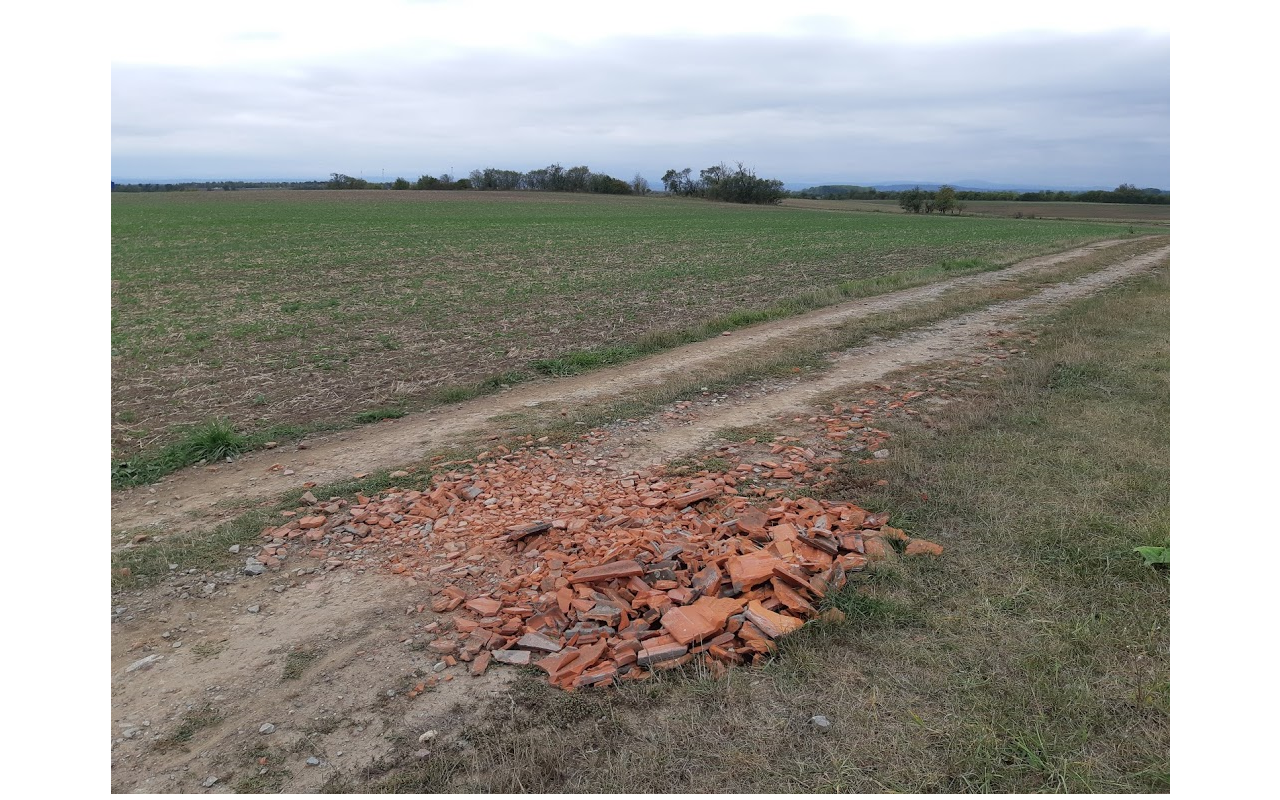
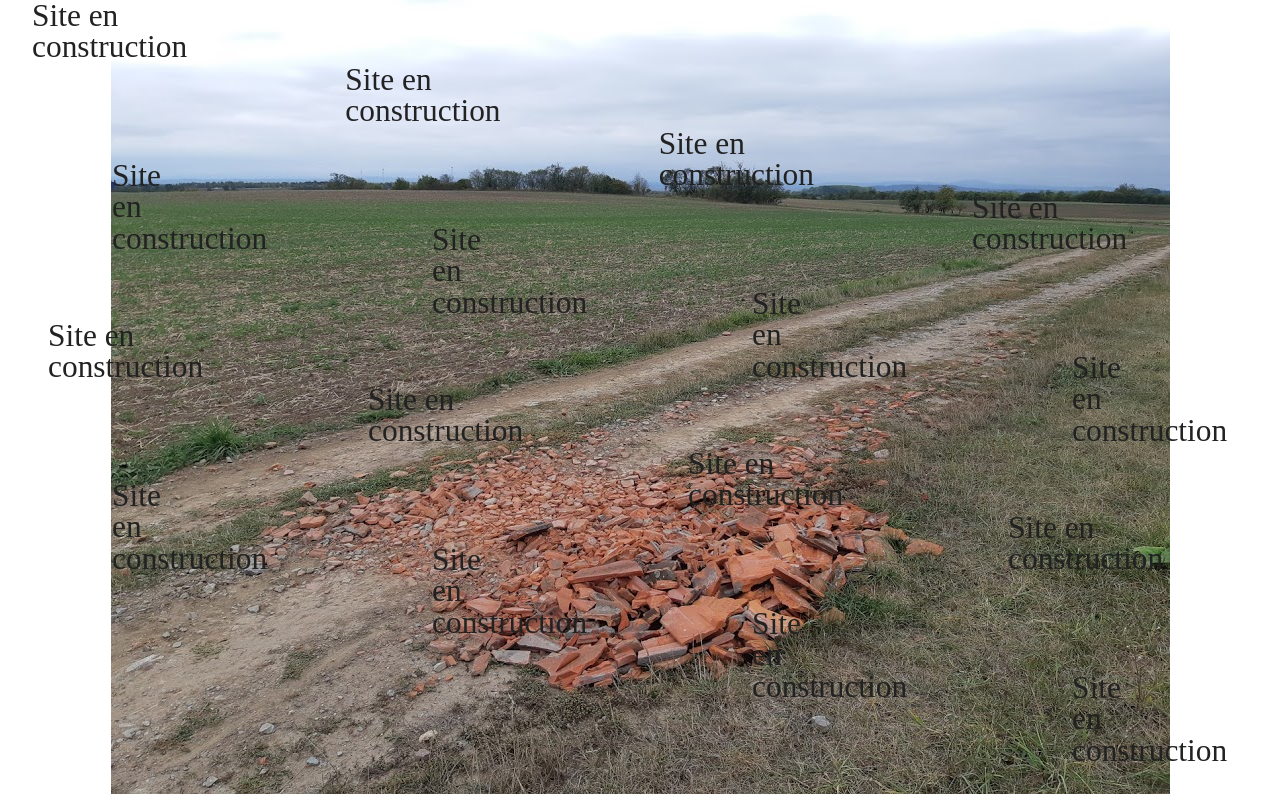
Before and after one commit to UlysseCorbeil/site-jez, a React (Create React App) app: page / in a window 1280 px wide. Built offline with nearby package versions, Linux system fonts and the light colour scheme.

Commit message:
en construction text

```diff
--- a/src/components/Home.js
+++ b/src/components/Home.js
@@ -18,13 +18,79 @@ const Content = styled.section`
     align-items: center;
 `;
 
+const TextContainer = styled.div`
+    position: absolute;
+    top: 0;
+    left: 0;
+`;
+
+const TextInnerContainer = styled.div`
+    display: flex;
+    width: 100%;
+`;
+
+const Text = styled.div`
+    width: 30%;
+    font-size: calc(25px + 0.5vw);
+    margin-right: 2rem;
+    margin-left: 2rem;
+    margin-top: 2rem;
+`;
 
 class Home extends Component {
 
   render () {
+
+    let allTexts = [];
+    for(let i = 0; i < 4; i++) {
+      allTexts.push(
+        <Text style={{marginTop:  (4 * i) + "rem"}}> Site en construction </Text>
+      );
+    }
     return (
       <Content>
-        <ImageConstruction src={image}/>
+        <ImageConstruction src={image} />
+
+        <TextContainer>
+          <TextInnerContainer>
+            { allTexts.map((val, index) => (
+
+              <div>{ val }</div>
+
+            )) }
+          </TextInnerContainer>
+        </TextContainer>
+
+        <TextContainer>
+          <TextInnerContainer>
+            { allTexts.map((val, index) => (
+
+              <div style={{marginTop: "10rem", marginLeft: "5rem"}}>{ val }</div>
+
+            )) }
+          </TextInnerContainer>
+        </TextContainer>
+
+        <TextContainer>
+          <TextInnerContainer>
+            { allTexts.map((val, index) => (
+
+              <div style={{marginTop: "20rem", marginLeft: "1rem"}}>{ val }</div>
+
+            )) }
+          </TextInnerContainer>
+        </TextContainer>
+
+         <TextContainer>
+          <TextInnerContainer>
+            { allTexts.map((val, index) => (
+
+              <div style={{marginTop: "30rem", marginLeft: "5rem"}}>{ val }</div>
+
+            )) }
+          </TextInnerContainer>
+        </TextContainer>
+
 
         {/*<Link to={{
         pathname:'/' + 'project'
```
